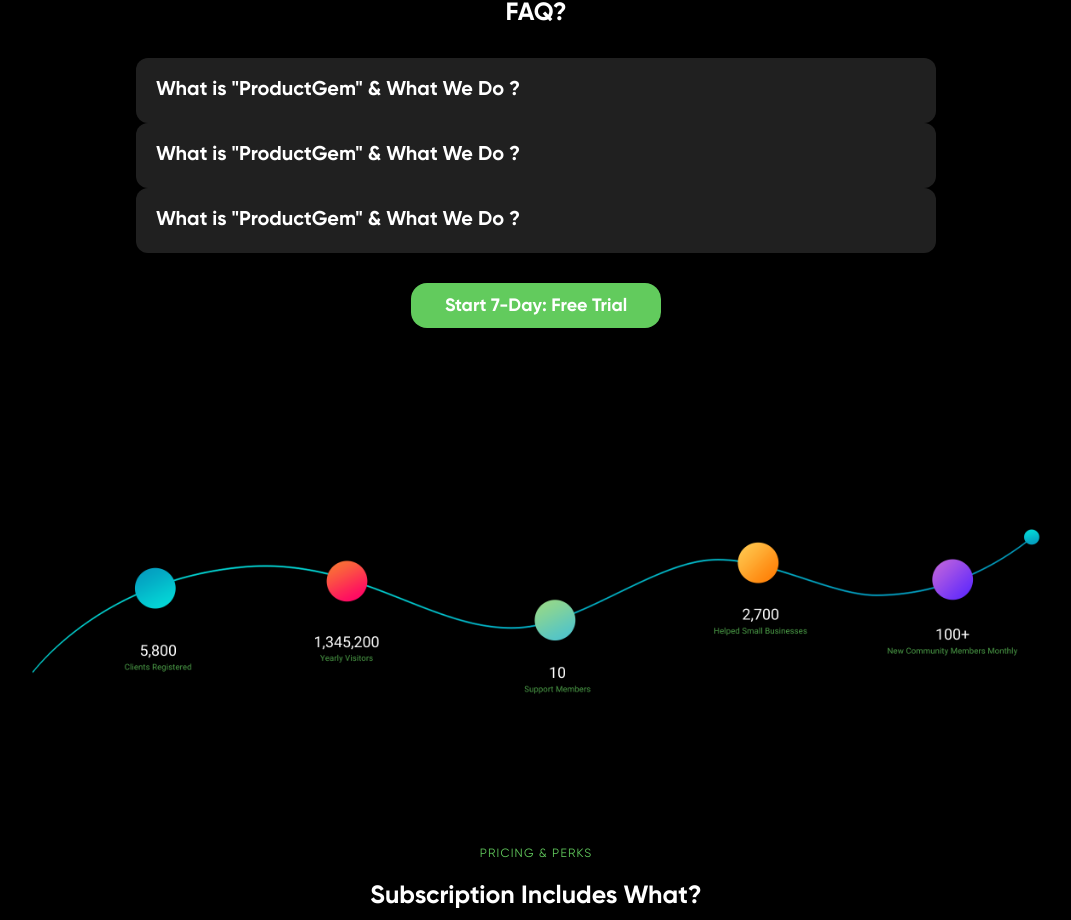
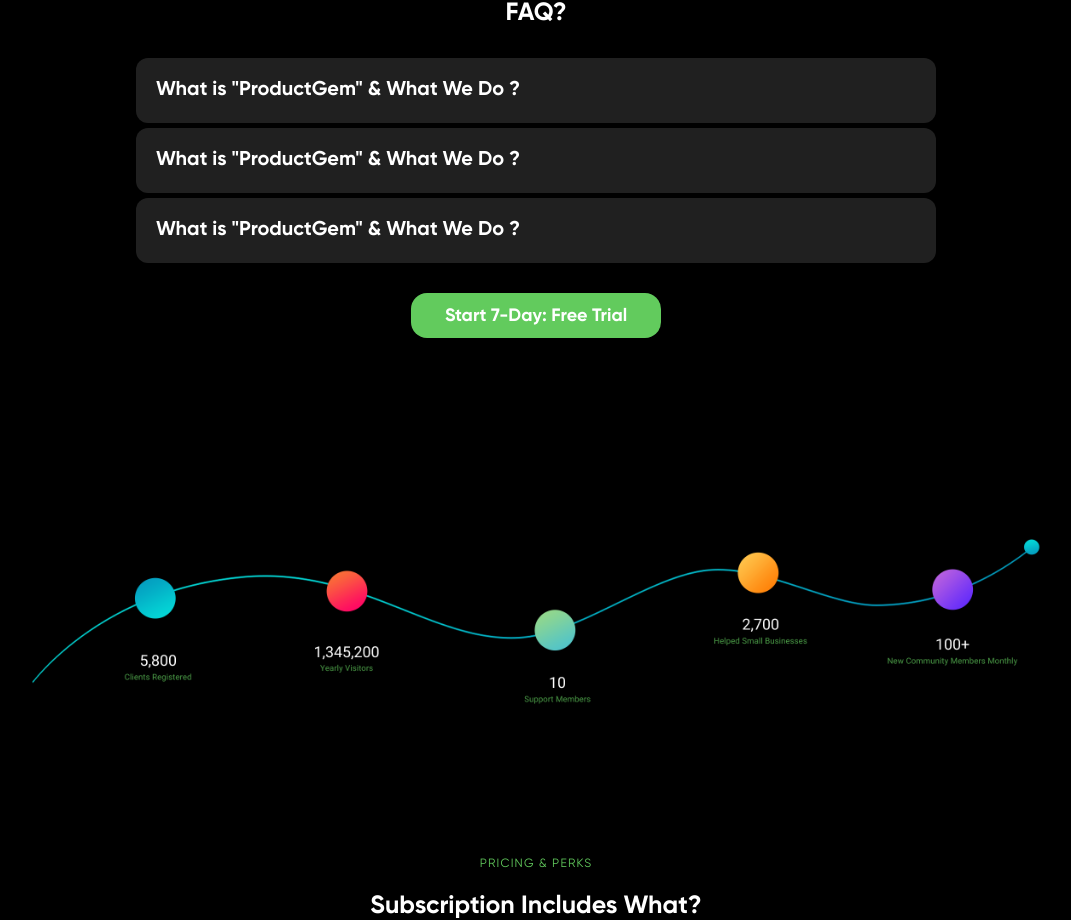
Before and after one commit to KacpersDev/productgem, a Next.js app: page / in a window 1280 px wide. Shown: the part 2679-3599 px from the top of the page, without its empty margins (104-1175 px from the left). Built offline with nearby package versions, Linux system fonts and the light colour scheme.

Commit message:
fixed margins & added button redirection

```diff
--- a/src/app/components/discover/Discover.tsx
+++ b/src/app/components/discover/Discover.tsx
@@ -1,3 +1,4 @@
+'use client';
 import Abstract from "@/app/assets/Abstract.png";
 import Arrow from "@/app/assets/arrow.png";
 import Sparks from "@/app/assets/Sparks.png";
@@ -14,7 +15,7 @@
             <div className="ml-[150px]">
                 <p className="text-white text-[50px] font-gilroy_600 w-[750px] text-[80px]">Discover Success with <span className="font-gilroy_900 text-[#62cb5d]">ProductGem.</span></p>
                 <div className="flex mt-[50px]">
-                    <div className="flex bg-[#62cb5d] rounded-2xl w-[175px] h-[45px]">
+                    <div className="flex bg-[#62cb5d] rounded-2xl w-[175px] h-[45px]" onClick={(() => location.href = 'https://www.productgem.co/sign-up')}>
                         <Image className="w-[32px] h-[32px] mt-[7px] ml-[15px]" src={Arrow} alt="Arrow" loading="lazy"/>
                         <button className="text-white w-[150px] h-[45px] rounded-2xl font-gilroy_600">Get Started</button>
                     </div>
--- a/src/app/components/faq/Faq.tsx
+++ b/src/app/components/faq/Faq.tsx
@@ -20,14 +20,14 @@
                         Curabitur semper erat vel est luctus, sed egestas ligula pharetra. Pellentesque eu massa vehicula, iaculis metus a, volutpat metus. In hac habitasse platea dictumst.
                     </p>
                 </div>
-                <div className={question2 ? "bg-[#202020] w-[800px] h-[200px] rounded-xl hover:cursor-pointer" : "bg-[#202020] w-[800px] h-[65px] rounded-xl hover:cursor-pointer"} onClick={(() => setQuestion2(!question2))}>
+                <div className={question2 ? "bg-[#202020] w-[800px] h-[200px] rounded-xl hover:cursor-pointer mt-[5px]" : "bg-[#202020] w-[800px] h-[65px] rounded-xl hover:cursor-pointer mt-[5px]"} onClick={(() => setQuestion2(!question2))}>
                     <p className="font-gilroy_600 text-white m-[10px] text-[20px] mt-[17px] ml-[20px]">What is "ProductGem" & What We Do ?</p>
                     <p className={question2 ? "text-white mt-[20px] text-[20px] ml-[20px] mr-[20px]" : "text-white mt-[20px] text-[20px] ml-[20px] mr-[20px] hidden"}>
                         Lorem ipsum dolor sit amet, consectetur adipiscing elit. Ut vel molestie nibh.
                         Curabitur semper erat vel est luctus, sed egestas ligula pharetra. Pellentesque eu massa vehicula, iaculis metus a, volutpat metus. In hac habitasse platea dictumst.
                     </p>
                 </div>
-                <div className={question3 ? "bg-[#202020] w-[800px] h-[200px] rounded-xl hover:cursor-pointer" : "bg-[#202020] w-[800px] h-[65px] rounded-xl hover:cursor-pointer"} onClick={(() => setQuestion3(!question3))}>
+                <div className={question3 ? "bg-[#202020] w-[800px] h-[200px] rounded-xl hover:cursor-pointer mt-[5px]" : "bg-[#202020] w-[800px] h-[65px] rounded-xl hover:cursor-pointer mt-[5px]"} onClick={(() => setQuestion3(!question3))}>
                     <p className="font-gilroy_600 text-white m-[10px] text-[20px] mt-[17px] ml-[20px]">What is "ProductGem" & What We Do ?</p>
                     <p className={question3 ? "text-white mt-[20px] text-[20px] ml-[20px] mr-[20px]" : "text-white mt-[20px] text-[20px] ml-[20px] mr-[20px] hidden"}>
                         Lorem ipsum dolor sit amet, consectetur adipiscing elit. Ut vel molestie nibh.
@@ -36,7 +36,7 @@
                 </div>
             </div>
             <button className="text-white font-gilroy_600 bg-[#62cb5d] w-[250px] h-[45px] grid justify-center ml-auto mr-auto mt-[30px] text-[18px] rounded-2xl
-            pt-[10px]">Start 7-Day: Free Trial</button>
+            pt-[10px]" onClick={(() => location.href = 'https://www.productgem.co/sign-up')}>Start 7-Day: Free Trial</button>
         </div>
     )
 }
--- a/src/app/components/header/Header.tsx
+++ b/src/app/components/header/Header.tsx
@@ -1,3 +1,4 @@
+'use client';
 import Logo from "@/app/assets/logo.png";
 import Search from "@/app/assets/search.png";
 import Globe from "@/app/assets/www.png";
@@ -15,11 +16,11 @@
                 <Image className="m-[5px]" src={Globe} alt="Globe" width={16} height={16} loading="lazy"/>
             </div>
             <div className="mt-[35px] flex ml-[150px] font-gilroy_600">
-                <div className="flex">
+                <div className="flex" onClick={(() => location.href = 'https://www.productgem.co/sign-in')}>
                     <Image width={32} height={32} className="w-[32px] h-[32px] mt-[14px]" src={LoginArrow} alt="Login Arrow" loading="lazy"/>
                     <button className="text-white h-[35px] m-[12px]">Login</button>
                 </div>
-                <button className="bg-[#62cb5d] h-[45px] w-[125px] text-white rounded-2xl m-[5px] ml-[25px]">Sign Up</button>
+                <button className="bg-[#62cb5d] h-[45px] w-[125px] text-white rounded-2xl m-[5px] ml-[25px]" onClick={(() => location.href = 'https://www.productgem.co/sign-up')}>Sign Up</button>
             </div>
         </div>
     )
```
